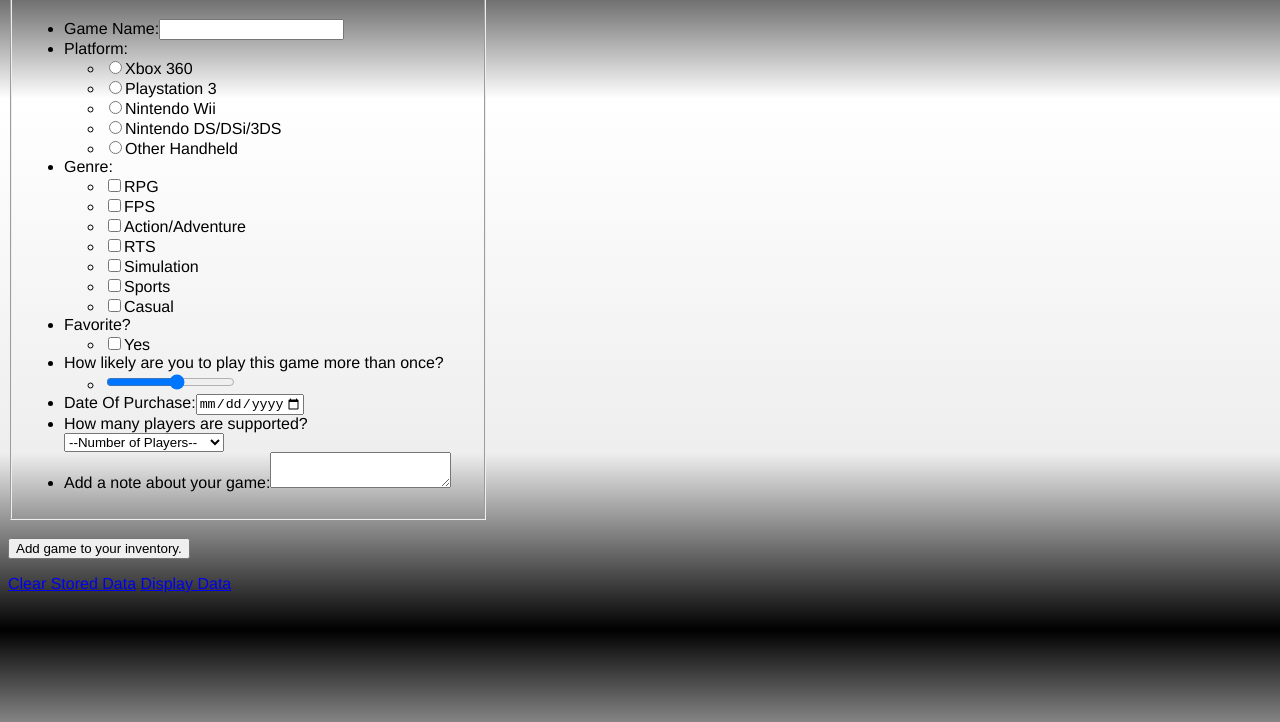
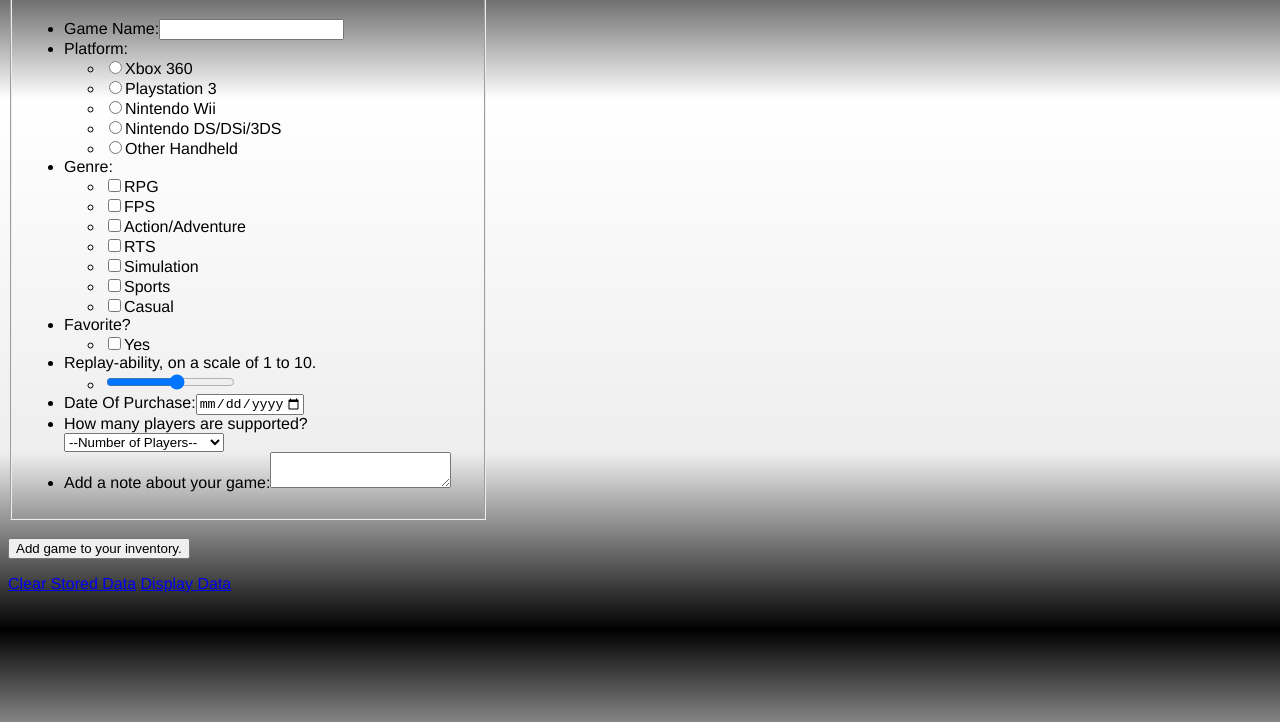
Before and after one commit to Ccarter79FSO/vfw-project, a plain HTML site: page additem.html in a window 1280 px wide. Shown: the part 78-800 px from the top of the page. Drawn offline with Linux system fonts and the light colour scheme.

Commit message:
changed some body text.

```diff
--- a/additem.html
+++ b/additem.html
@@ -49,7 +49,7 @@ Term 0112
 								<li><input type="checkbox" value="Fav" id="fav" /><label for="fav">Yes</label></li>
 							</ul>
 						</li>
-						<li>How likely are you to play this game more than once?
+						<li>Replay-ability, on a scale of 1 to 10.
 							<ul>
 								<li><label for="rating"></label><input type="range" min="1" max="10" id="rating" name="rating" type="range"></li>
 							</ul>
```
